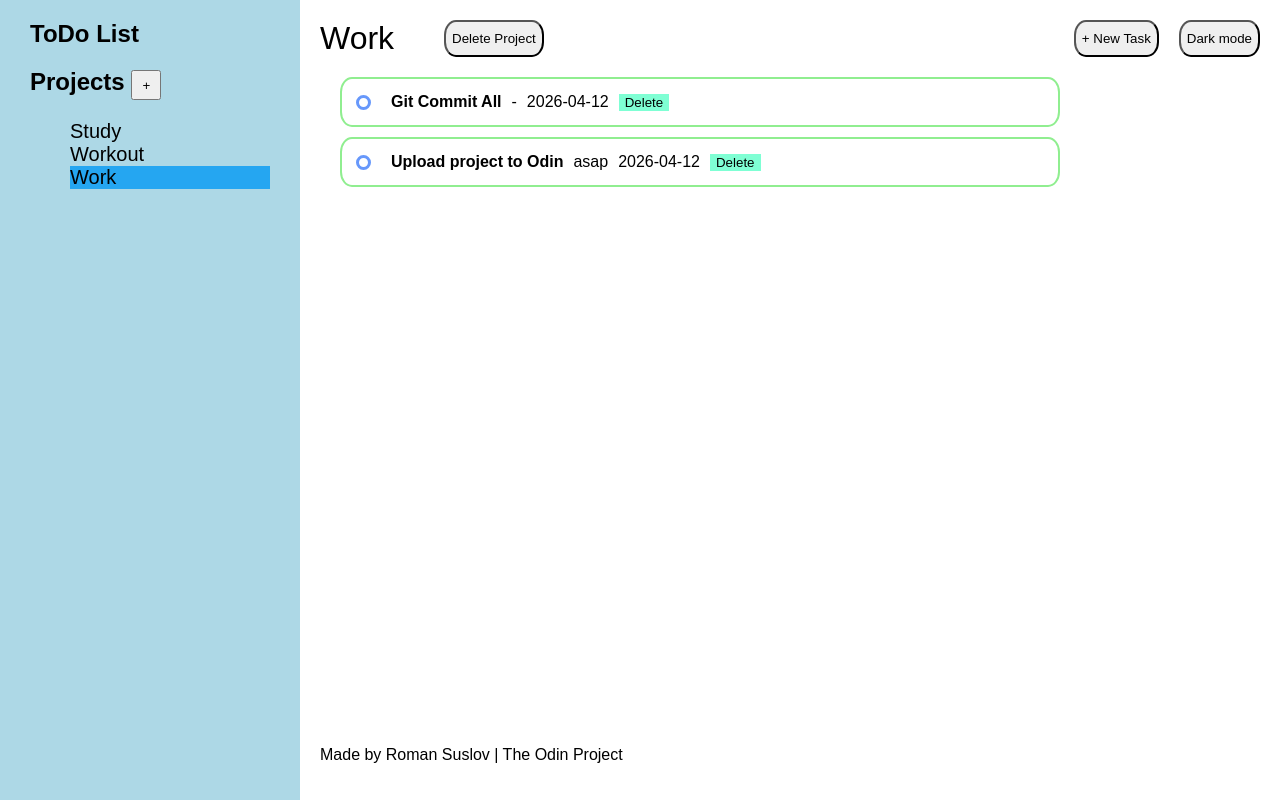
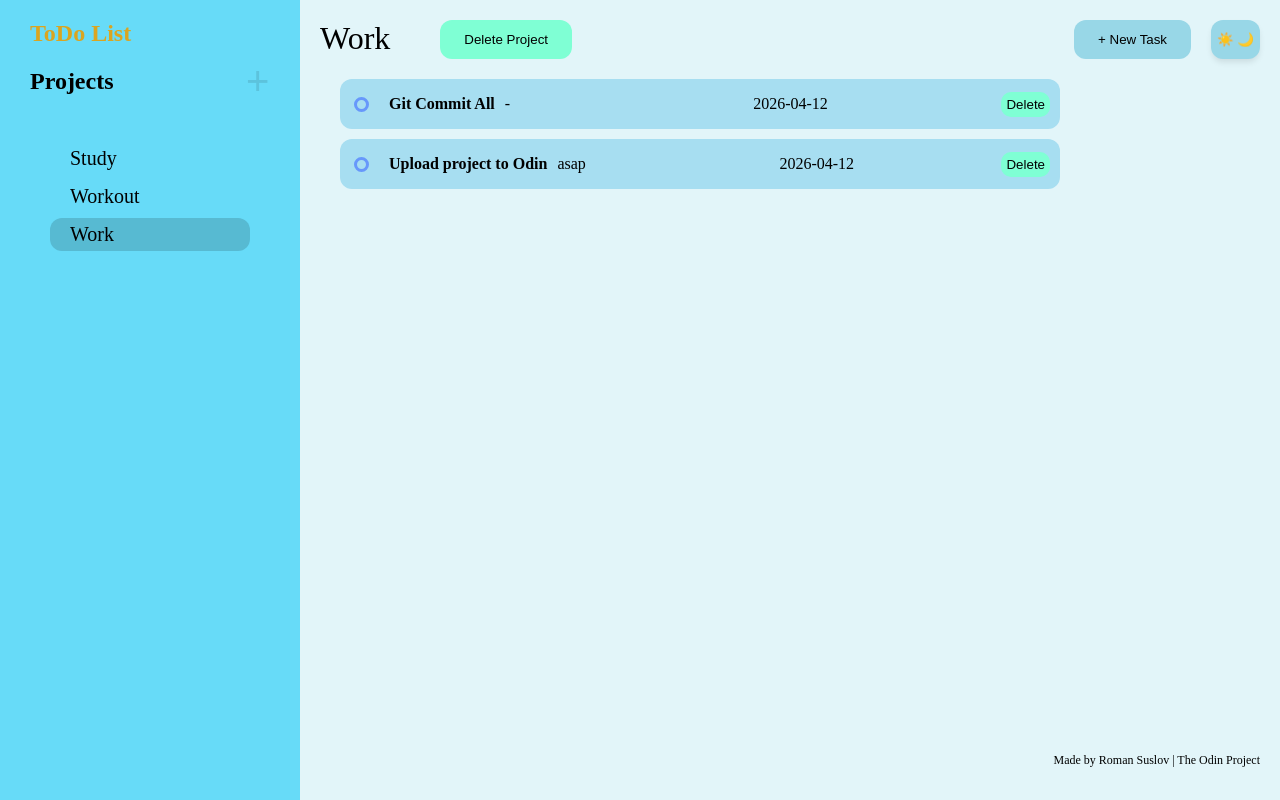
Before and after one commit to inspiration2026/todo-app-webpack-NoAI, a website built with webpack: page template.html in a window 1280 px wide. Built offline with nearby package versions, Linux system fonts and the light colour scheme.

Commit message:
Add all styling in CSS and a dark mode.

```diff
--- a/src/controller/appController.js
+++ b/src/controller/appController.js
@@ -21,6 +21,7 @@ export const controller = {
         this.addEventListeners();
         this.addTodoViaForm ();
         this.addProjecViaForm ();
+        this.darkMode();
 
 
     },
@@ -131,6 +132,12 @@ export const controller = {
             projectsView.renderProjects(projects, appModel.currentProjectID);
 
         })
+    },
+    darkMode () {
+        const mode = document.getElementById("mode");
+        mode.addEventListener ("click", (e) => {
+            document.body.classList.toggle ("dark");
+        })
     }
 
 }
--- a/src/styles.css
+++ b/src/styles.css
@@ -1,13 +1,43 @@
 * {
     box-sizing: border-box;
 }
+:root {
+    --sidebar: rgb(103, 219, 248);
+    --sidebar-hover: rgb(87, 186, 210);
+    --main: rgb(226, 245, 249);
+    --buttons: rgb(152, 215, 231);
+    --buttons-hover: rgb(114, 179, 195);
+    --todos: rgb(167, 222, 241);
+    --todos-hover: rgb(138, 187, 203);
+    --todo-del-btn: aquamarine;
+    --todo-del-btn-hover: rgb(77, 227, 177);
+    --text: black;
+}
+.dark {
+    --sidebar: rgb(25, 55, 80);
+    --sidebar-hover: rgb(35, 75, 105);
+    --main: rgb(18, 35, 52);
+    --buttons: rgb(80, 190, 220);
+    --buttons-hover: rgb(65, 165, 195);
+    --todos: rgb(35, 70, 95);
+    --todos-hover: rgb(45, 85, 115);
+    --todo-del-btn: rgb(255, 95, 95);
+    --todo-del-btn-hover: rgb(240, 70, 70);
+    --text: rgb(241, 245, 255);
+    --border: rgb(51, 65, 85);
+}
 body {
-    font-family: Arial, sans-serif;
+    font-family: 'Times New Roman', Times, serif;
+    color: var(--text);
     margin: 0;
     display: flex;
+
+}
+.heading {
+    color: goldenrod;
 }
 .sidebar {
-    background-color: lightblue;
+    background-color: var(--sidebar);
     position: fixed;
     left: 0;
     top: 0;
@@ -18,11 +48,22 @@ body {
 }
 .tab-list, .list-projectName {
     list-style: none;
+    padding: 5px;
+    padding-left: 20px;
+    border-radius: 12px;
+    margin-top: 5px;
+    transition: all 0.2s ease;
+}
+.list-projectName:hover {
+    scale: 1.05;
+    background-color: var(--sidebar-hover);
 }
 .btn-add-project {
     width: 30px;
     height: 30px;
-
+}
+.tab-projects {
+    padding: 20px;
 }
 
 .add-project-form {
@@ -30,7 +71,7 @@ body {
     flex-direction: column;
     justify-content: center;
     align-items: center;
-    background-color: aqua;
+    background-color: var(--main);
     width: 100%;
 }
 .projectForm {
@@ -63,10 +104,16 @@ main {
     display: flex;
     flex-direction: column;
     justify-content: space-between;
+    background-color: var(--main);
 }
 .header {
     display: flex;
     justify-content: space-between;
+}
+.footer {
+    display: flex;
+    justify-content: flex-end;
+    font-size: 12px;
 }
 .projectArea {
     display: flex;
@@ -77,9 +124,44 @@ main {
     gap: 20px;
 
 }
-.headerButtons>* {
-     border-radius: 12px/15px;
+#btn-new-task {
+    border-radius: 12px;
+    padding: 12px 24px;
+    border: none;
+    background-color: var(--buttons);
+    font-weight: 500;
+    cursor: pointer;
+    transition: all 0.2s ease;
 }
+#btn-new-task:hover {
+    background-color: var(--buttons-hover);
+}
+#mode {
+    border: 1px solid var(--border);
+    border-radius: 12px;
+    box-shadow: 0 4px 6px -1px rgba(0, 0, 0, 0.1);
+    transition: all 0.2s ease;
+    background-color: var(--buttons);
+}
+#mode:hover {
+    background-color: var(--buttons-hover);
+}
+#mode:active {
+    border: none;
+}
+.btn-del-project {
+    border-radius: 12px;
+    padding: 12px 24px;
+    border: 1px solid var(--border);
+    font-weight: 200;
+    cursor: pointer;
+    transition: all 0.2s ease;
+    background-color: var(--todo-del-btn);
+}
+.btn-del-project:hover {
+    background-color: var(--todo-del-btn-hover);
+}
+
 .projectName {
     font-size: 32px;
 }
@@ -93,27 +175,35 @@ main {
 .todo-container {
     height: 50px;
     padding: 10px;
-    border: 2px solid lightgreen;
+    background-color: var(--todos);
     display: flex;
     flex-shrink: 0;
     align-items: center;
     gap: 10px;
-    border-radius: 12px/15px;
+    border-radius: 12px;
     min-width: max-content;
     max-width: 80%;
+    cursor: pointer;
+    transition: all 0.2s ease;
 
+}
+.todo-container:hover {
+    background-color: var(--todos-hover);
+    scale: 1.05;
 }
 .todo-container>* {
     display: flex;
     justify-content: space-between;
-    /* flex-shrink: 0; */
 }
 .list-projectName {
     font-size: 20px;
     cursor: pointer;
 }
+.add-project-form {
+    border-radius: 12px;
+    border: 2px solid var(--todo-del-btn);
+}
 .addTodo-form-container {
-    border: 2px solid blueviolet;
     display: none;
     flex-direction: column;
     justify-content: center;
@@ -124,13 +214,13 @@ main {
     color: rgb(0,0,0,0.7);
 }
 #addTodo-form {
-    border: 2px solid rgb(113, 127, 11);
+    border: 2px solid var(--sidebar);
     display: flex;
     flex-direction: column;
     padding: 20px;
-    background-color: aqua;
+    background-color: var(--main);
     z-index: 1000;
-
+    border-radius: 12px;
 }
 .formT, .formD1, .formD2 {
     display: flex;
@@ -164,6 +254,10 @@ main {
     margin-right: 10px;
     display: flex;
     flex-shrink: 0;
+    cursor: pointer;
+}
+.isDoneCheckbox:hover {
+    scale: 1.2;
 }
 .isDoneCheckbox:checked, .isDoneCheckbox.high:checked, .isDoneCheckbox.low:checked  {
     border: 3px solid rgb(110, 110, 110, 0.75);
@@ -191,12 +285,44 @@ main {
 }
 .btn-deleteTodo {
     border: none;
-    background-color: aquamarine;
+    background-color: var(--todo-del-btn);
     flex: 0;
+    padding: 5px;
+    border-radius: 10px;
+    cursor: pointer;
 }
-.btn-del-project {
-    border-radius: 12px/15px;
+.btn-deleteTodo:hover {
+    background-color: var(--todo-del-btn-hover);
+}
+.btn-del-project:hover {
+    border: 1px solid var(--border);
+    font-weight: 500;
 }
 .selected {
-    background-color: rgb(37, 166, 241);
+    background-color: var(--sidebar-hover);
 }
+.low-list>h2 {
+    display: flex;
+    justify-content: space-between;
+    align-items: center;
+}
+#btn-add-project {
+    border: none;
+    background-color: var(--sidebar);
+    font-size: 40px;
+    display: flex;
+    align-items: center;
+    opacity: 10%;
+    cursor: pointer;
+    color: var(--text);
+}
+#btn-add-project:hover {
+    opacity: 70%;
+    background-color: var(--sidebar);
+}
+.todo-description {
+    flex: 1;
+}
+.todo-dueDate {
+    flex: 1;
+}
--- a/template.html
+++ b/template.html
@@ -3,7 +3,7 @@
 <head>
     <meta charset="UTF-8">
     <meta name="viewport" content="width=device-width, initial-scale=1.0">
-    <title>Title</title>
+    <title>ToDo List</title>
 </head>
 <body>
     <nav class="sidebar">
@@ -15,7 +15,12 @@
                 <form action="#" class="add-project-form" id="add-project-form">
                     <div class="projectForm">
                         <label for="newProjectName" class="labelProjectForm">Project Name:</label>
-                        <input type="text" id="newProjectName" class="inputProjectForm">
+                        <input
+                        type="text"
+                        maxlength="18"
+                        id="newProjectName"
+                        class="inputProjectForm"
+                        required>
                     </div>
                     <div class="formProjectButtons">
                         <button type="submit" class="form-project-btn" id="submit-form-project-btn">Add Project</button>
@@ -33,7 +38,7 @@
             </div>
             <div class="headerButtons">
                 <button class="btn-new-task" id="btn-new-task">+ New Task</button>
-                <button class="mode" id="mode">Dark mode</button>
+                <button class="mode" id="mode">☀️ 🌙</button>
             </div>
         </div>
         <div class="tasks" id="tasks"></div>
@@ -45,15 +50,15 @@
         <form action="#" id="addTodo-form">
             <div class="formT">
                 <label for="formTitle" class="labelTodoForm">Title:</label>
-                <input type="text" id="formTitle" class="inputTodoForm" placeholder="Study">
+                <input type="text" maxlength="20" required id="formTitle" class="inputTodoForm" placeholder="Study">
             </div>
             <div class="formD1">
                 <label for="formDescription" class="labelTodoForm">Description:</label>
-                <input type="text" id="formDescription" class="inputTodoForm" placeholder="Evening class">
+                <input type="text" maxlength="30" id="formDescription" class="inputTodoForm" placeholder="Evening class">
             </div>
             <div class="formD2">
                 <label for="formDueDate" class="labelTodoForm">Due Date:</label>
-                <input type="date" id="formDueDate" class="inputTodoForm">
+                <input type="date" required id="formDueDate" class="inputTodoForm">
             </div>
             <div class="priority-box">
                 <p class="priorityTitle">Choose priority:</p>
```
